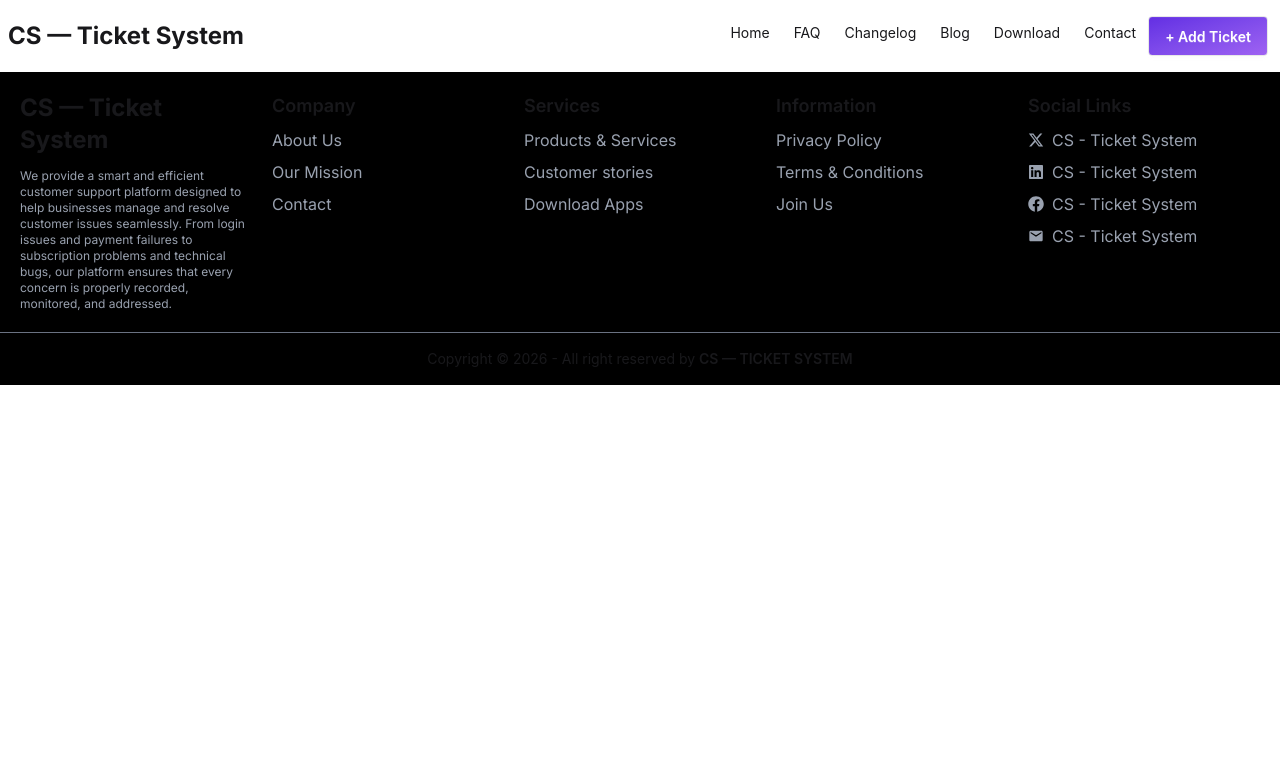
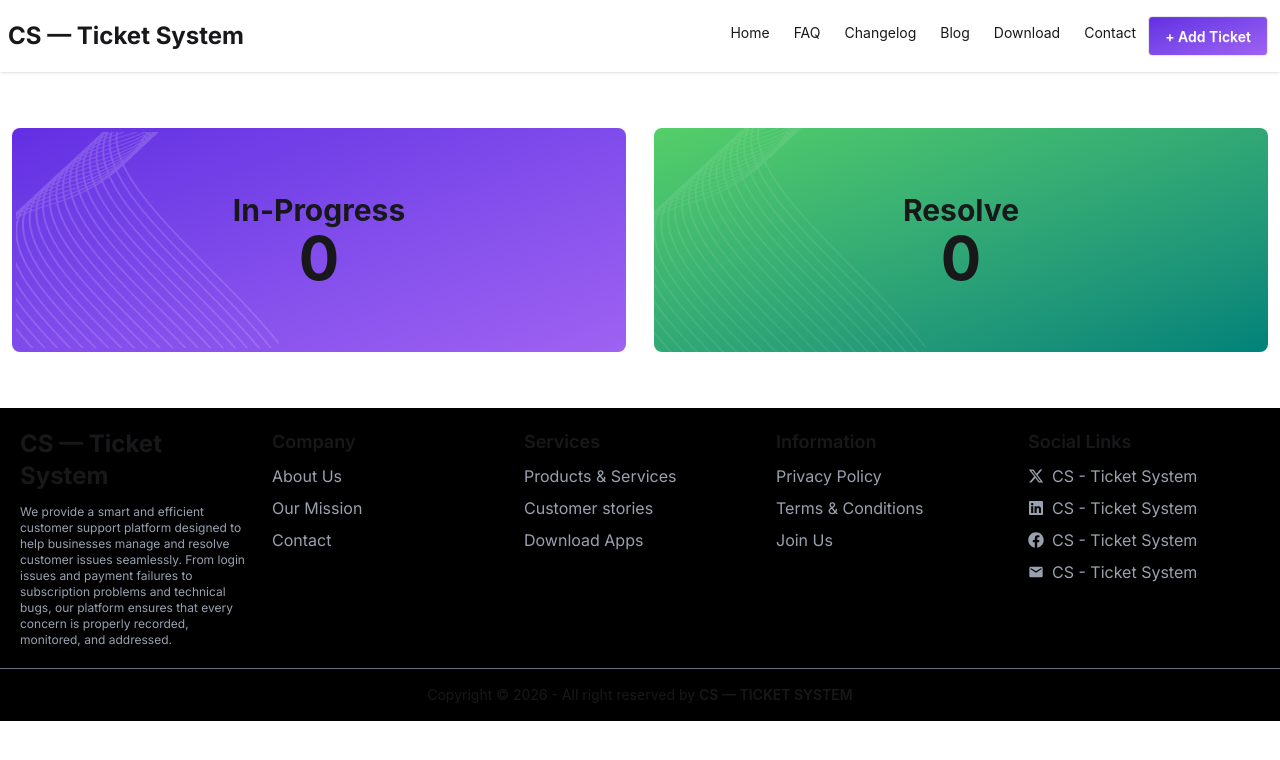
Before and after one commit to Sabbirahmed0007/customer-support-zone, a React (Vite) app: page / in a window 1280 px wide. Shown: the top 760 px of the page. Built offline with nearby package versions, Linux system fonts and the light colour scheme.

Commit message:
added bannersection

```diff
--- a/src/App.jsx
+++ b/src/App.jsx
@@ -3,6 +3,7 @@
 import './App.css'
 import Navbar from './Components/Navbar/Navbar'
 import Footer from './Components/Footer/Footer'
+import Banner from './Components/Banner/Banner'
 
 function App() {
 
@@ -13,6 +14,7 @@ function App() {
       <div className='max-w-screen-xl mx-auto'>
 
         <Navbar></Navbar>
+        <Banner></Banner>
 
         <Footer></Footer>
       </div>
--- /dev/null
+++ b/src/Components/Banner/Banner.jsx
@@ -0,0 +1,35 @@
+import React from 'react';
+import bgImageOne from '../../assets/vector1.png'
+// import bgImageTwo from '../../assets/vector2.png'
+
+const Banner = () => {
+    return (
+        <div className='my-14 grid grid-cols-1 lg:grid-cols-2 items-center justify-center gap-7 px-3 box-border'>
+
+            {/* Card One */}
+            <div  className='bg-gradient-to-br from-[#632EE3] to-[#9F62F2] bg-blend-overlay text-center py-16  relative rounded-lg'>
+                <div style={{ backgroundImage: `url(${bgImageOne}), url(${bgImageOne})` }} className=' inset-1 bg-no-repeat bg-contain opacity-80 absolute'></div>
+
+                <h1 className='text-3xl font-bold'>In-Progress </h1>
+                <p className='text-6xl font-bold'>0</p>
+
+
+            </div>
+
+
+            {/* Card two */}
+            <div className='bg-gradient-to-br from-[#54CF68] to-[#00827A] bg-blend-overlay text-center py-16  relative rounded-lg'>
+                <div style={{ backgroundImage: `url(${bgImageOne})` }} className=' inset-0 bg-no-repeat bg-contain opacity-80 absolute'></div>
+
+                <h1 className='text-3xl font-bold'>Resolve </h1>
+                <p className='text-6xl font-bold'>0</p>
+
+
+            </div>
+
+
+        </div>
+    );
+};
+
+export default Banner;
--- /dev/null
+++ b/src/Components/TicketContainers/TicketContainer.jsx
@@ -0,0 +1,11 @@
+import React from 'react';
+
+const TicketContainer = () => {
+    return (
+        <div>
+
+        </div>
+    );
+};
+
+export default TicketContainer;
```
